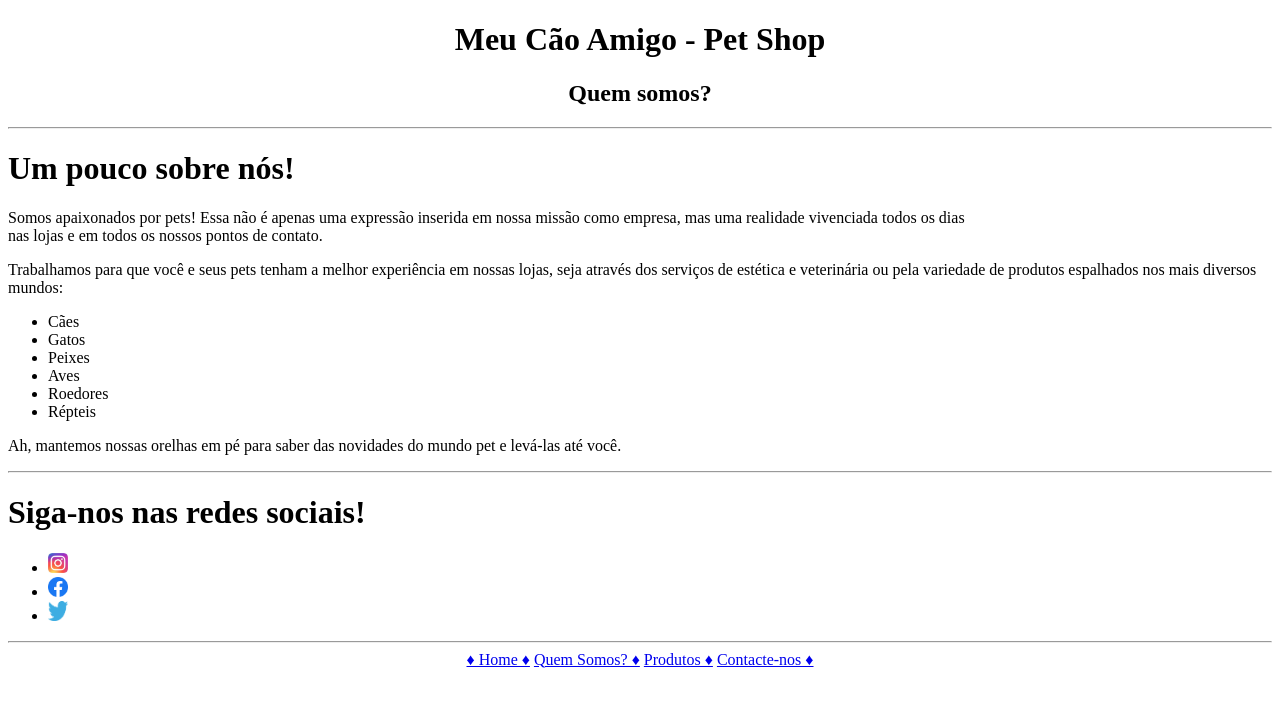
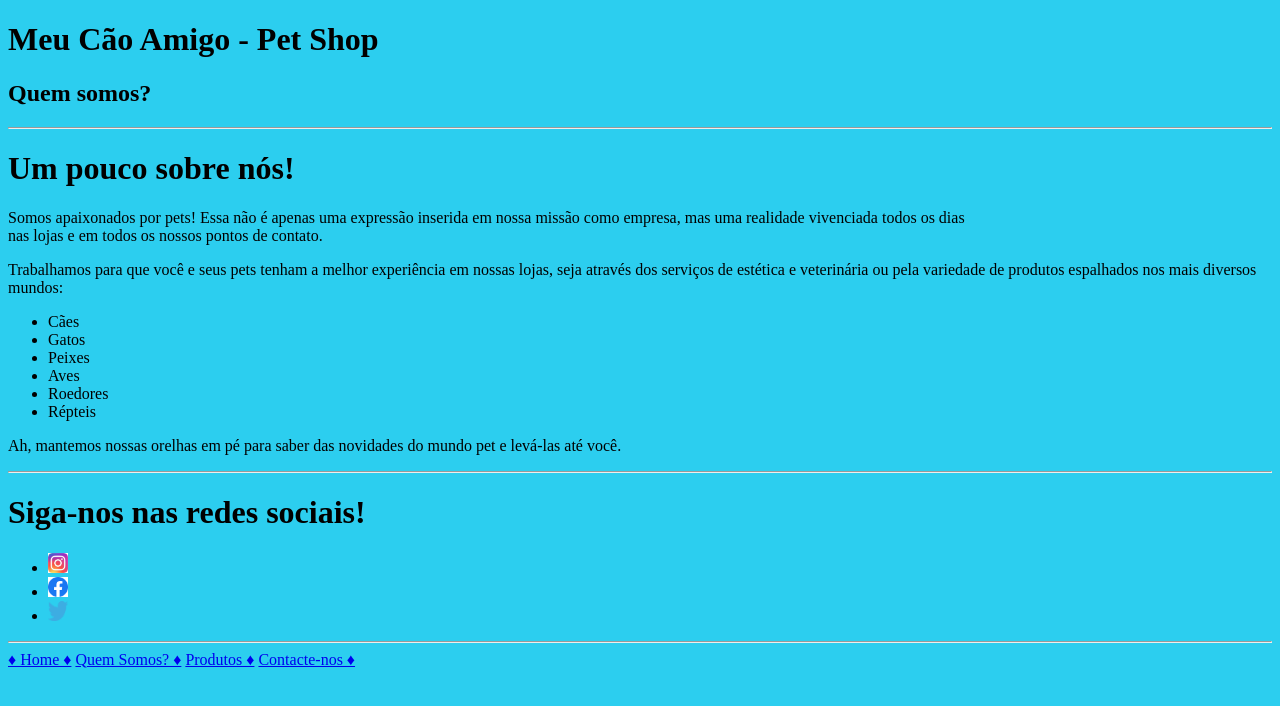
Before and after one commit to catJAL/petshop, a plain HTML site: page quemsomos.html in a window 1280 px wide. Drawn offline with Linux system fonts and the light colour scheme.

Commit message:
Comit 22/03/2023

```diff
--- a/quemsomos.html
+++ b/quemsomos.html
@@ -3,11 +3,11 @@
    <head>
 	  <meta charset="utf-8">
 	  <title>Pet Shop - Quem Somos</title>
+	  <link rel="stylesheet" href="style.css">
    </head>
    <body>
-		<center><h1>Meu Cão Amigo - Pet Shop</h1>
-			<h2>Quem somos?</h2></center>
-				<hr>
+		<h1>Meu Cão Amigo - Pet Shop</h1>
+			<h2>Quem somos?</h2><hr>
 			<h1>Um pouco sobre nós!</h1>
 				<p>Somos apaixonados por pets! Essa não é apenas uma expressão inserida em nossa missão como empresa, mas uma realidade vivenciada todos os dias<br>
 				nas lojas e em todos os nossos pontos de contato.</p>
@@ -25,10 +25,10 @@
 				  <li><a href="https://www.facebook.com/" target="blank"><img src="img/facebook.png" width="20" height="20"></a></li>
 				  <li><a href="https://www.twitter.com" target="blank"><img src="img/twitter.png" width="20" height="20"></li>
 				</ul><hr>
-			<center><nav>
+			<nav>
 			  <a href="index.html">♦ Home ♦</a>
 			  <a href="quemsomos.html">Quem Somos? ♦</a>
 			  <a href="produtos.html">Produtos ♦</a>
-			  <a href="contato.html">Contacte-nos ♦</a></nav></center>
+			  <a href="contato.html">Contacte-nos ♦</a></nav>
    </body>
 </html>
```
Also changed, not shown: agenda.html (+3 -2 lines), contato.html (+1 -0 lines), obrigado.html (+3 -2 lines), produtos.html (+5 -4 lines).
